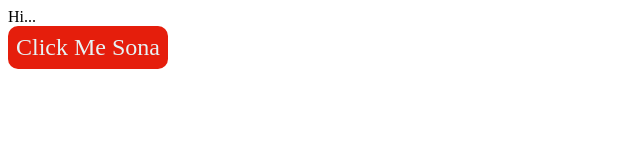
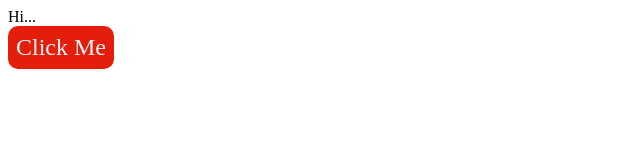
Before and after one commit to maruf010/my-restaurant-bd, a plain HTML site: page index.html in a window 1280 px wide. Shown: the whole page, without its empty margins (0-640 px from the left). Drawn offline with Linux system fonts and the light colour scheme.

Commit message:
edit halka

```diff
--- a/index.html
+++ b/index.html
@@ -9,7 +9,7 @@
 <body>
     <header>Hi...</header>
     <div>
-        <a href="https://i.postimg.cc/CKC19YV5/love.jpg"><button class="btn">Click Me Sona</button></a>
+        <a href="https://i.postimg.cc/CKC19YV5/love.jpg"><button class="btn">Click Me</button></a>
 
     </div>
 </body>
--- a/style.css
+++ b/style.css
@@ -10,6 +10,3 @@ button{
     font-family: 'Times New Roman', Times, serif;
 
 }
-.btn :hover{
-    color: yellow;
-}
```
